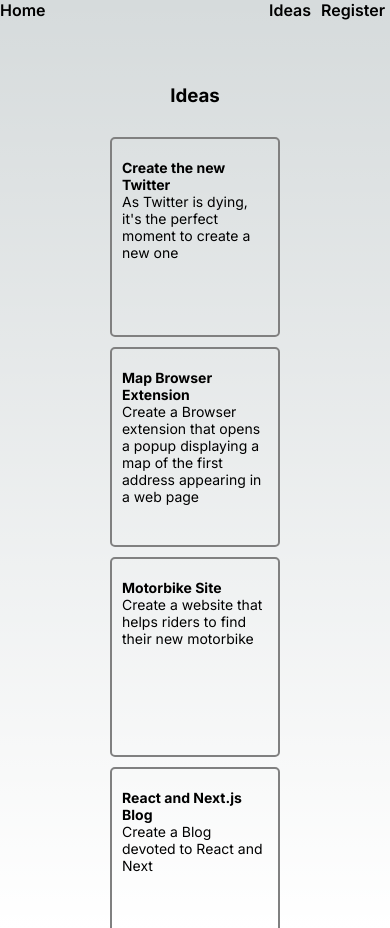
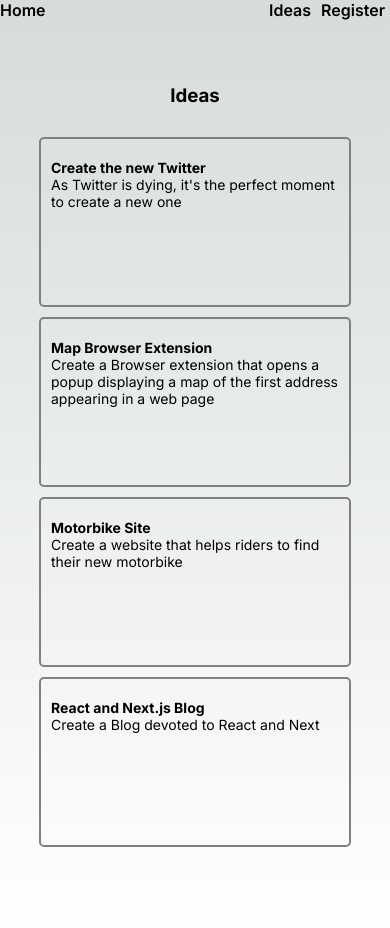
Before and after one commit to AmaurySemery/next_app_ideas, a Next.js app: page /ideas in a window 390 px wide. Built offline with nearby package versions, Linux system fonts and the light colour scheme.

Commit message:
Media query pour petits écrans

```diff
--- a/app/ideas/ideas.module.css
+++ b/app/ideas/ideas.module.css
@@ -23,3 +23,9 @@
 .idea-description {
     font-size: 14px;
 }
+
+@media screen and (max-width:450px) {
+    .container {
+        flex-direction: column;
+    }
+}
```
